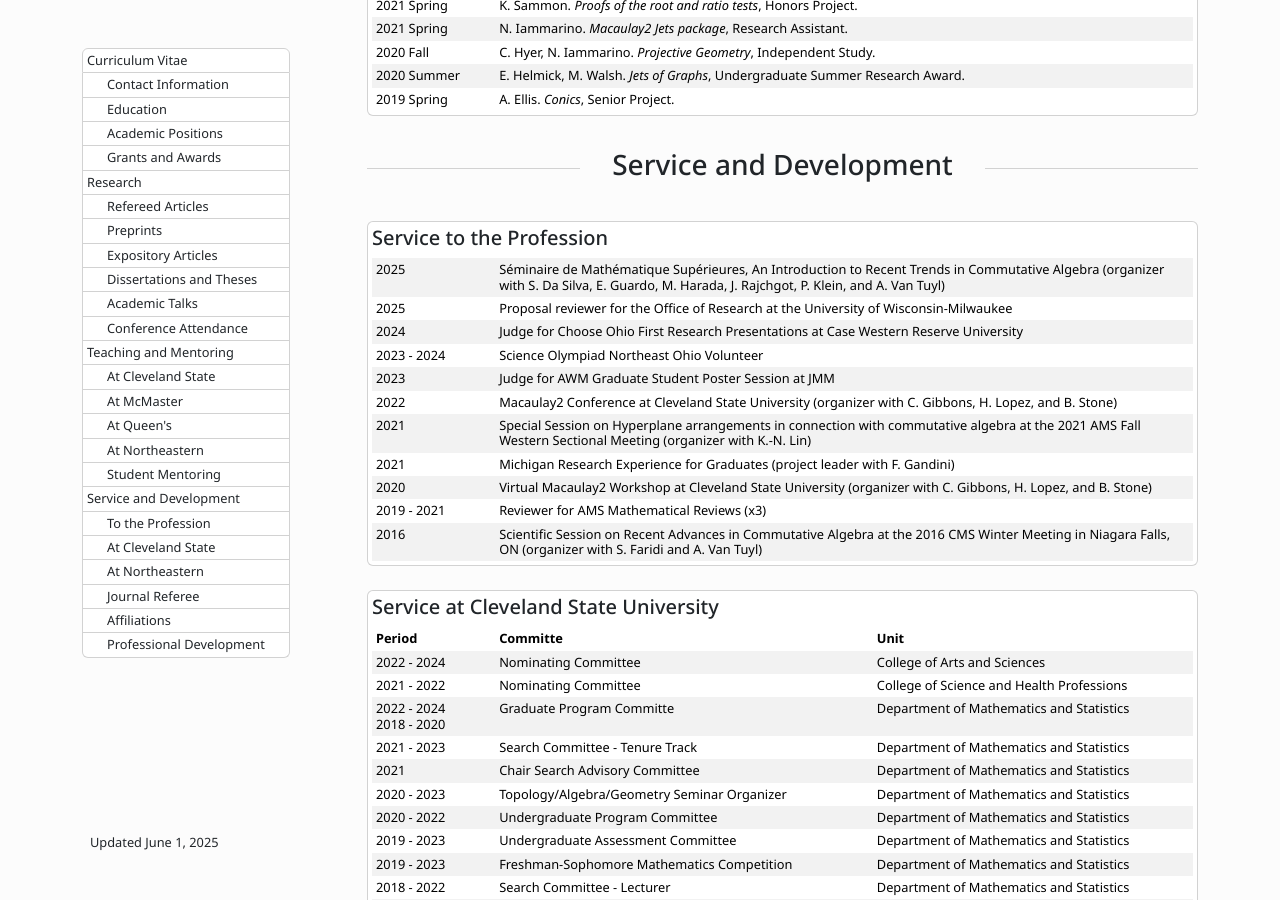
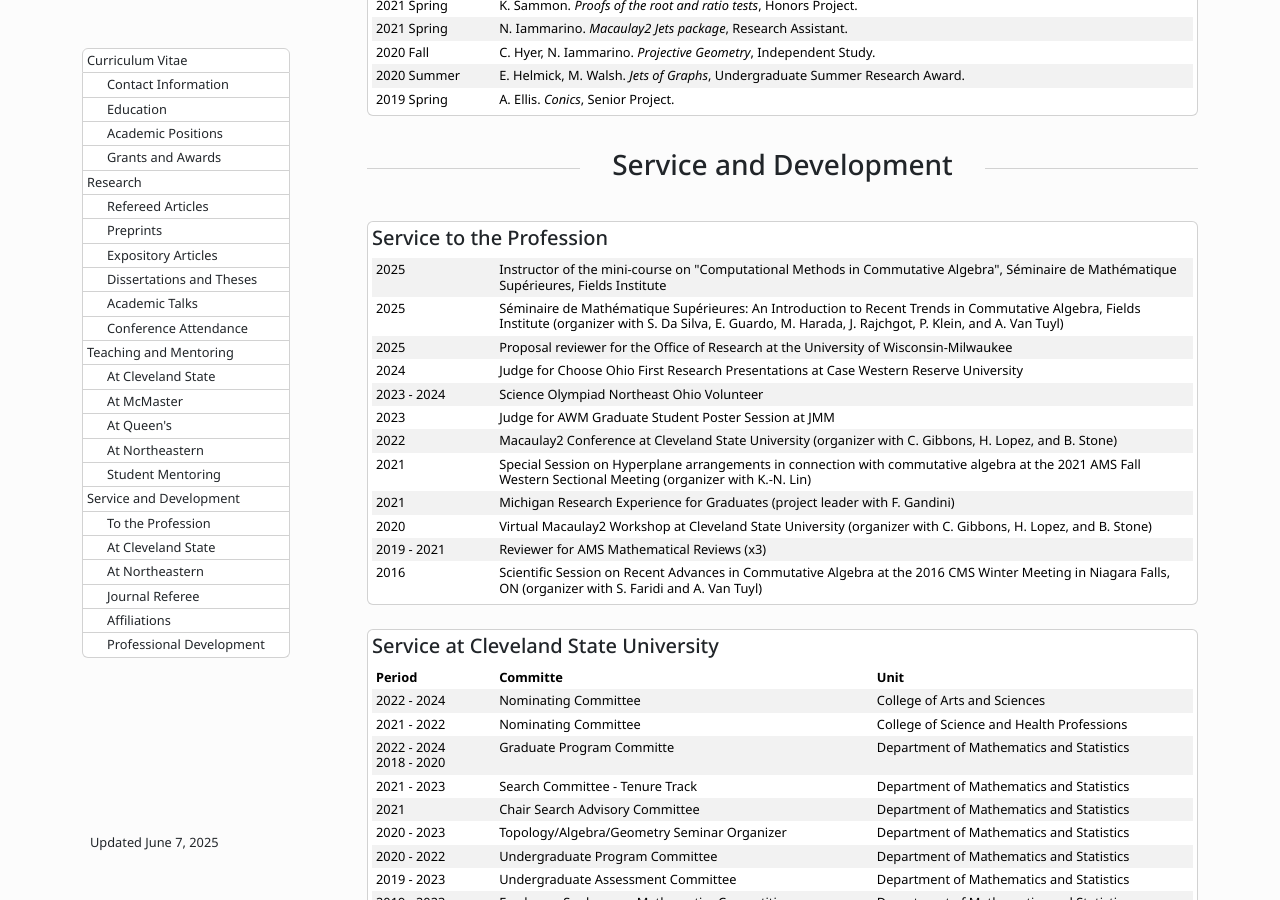
Before and after one commit to galettof/galettof.github.io, a Jekyll site: the page built from cv/index.html, in a window 1280 px wide and 900 px high, scrolled down 7500 px. Built offline with Jekyll 4.4.1, drawn with Linux system fonts in a browser that asks for light colours; formulas are drawn with MathJax 3.

Commit message:
SMS 25 course instructor

```diff
--- a/_data/service.yml
+++ b/_data/service.yml
@@ -1,7 +1,10 @@
 external:
 # sorted manually, more recent items at the top
 
-- name: Séminaire de Mathématique Supérieures, An Introduction to Recent Trends in Commutative Algebra (organizer with S. Da Silva, E. Guardo, M. Harada, J. Rajchgot, P. Klein, and A. Van Tuyl)
+- name: Instructor of the mini-course on "Computational Methods in Commutative Algebra", Séminaire de Mathématique Supérieures, Fields Institute
+  period: 2025
+
+- name: "Séminaire de Mathématique Supérieures: An Introduction to Recent Trends in Commutative Algebra, Fields Institute (organizer with S. Da Silva, E. Guardo, M. Harada, J. Rajchgot, P. Klein, and A. Van Tuyl)"
   period: 2025
 
 - name: Proposal reviewer for the Office of Research at the University of Wisconsin-Milwaukee
--- a/cv/index.html
+++ b/cv/index.html
@@ -1,7 +1,7 @@
 ---
 layout: none
 title: CV
-date: 2025-06-01
+date: 2025-06-07
 ---
 
 <!DOCTYPE html>
```
Also changed, not shown: Gemfile.lock.
